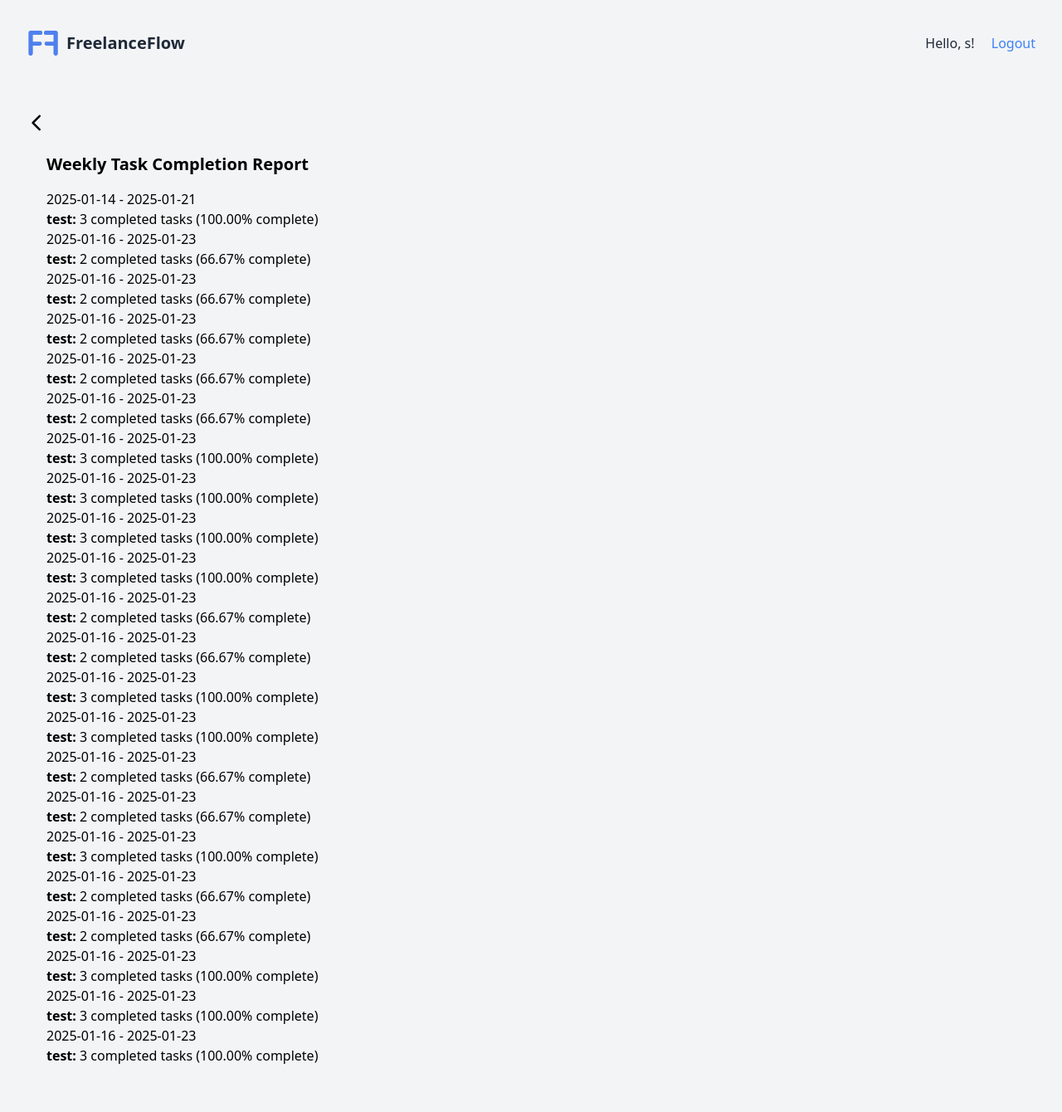
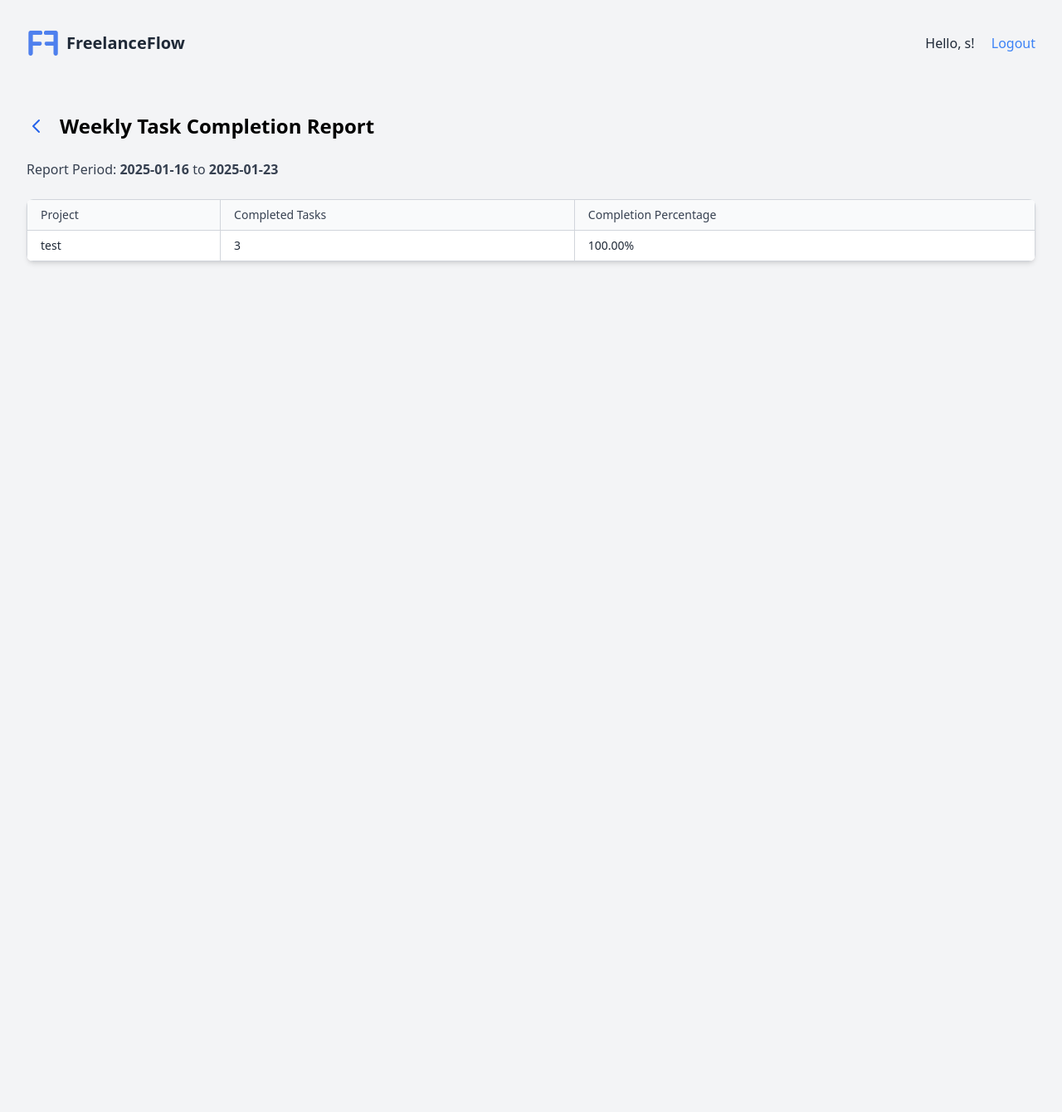
Before and after one commit to svantip/FreelanceFlow, a Django app: page /reports/weekly/ in a window 1280 px wide. Shown: the whole page at 83% size. After the commit the page ends 318 px from the top, so only its background shows below. Run offline with Django 5.2, Linux system fonts and the light colour scheme; a user stored in the database is signed in; data comes from the database, SQL or seed files in the repository; both versions use the stored data as it was after the commit; parts of the project's set-up code (start-up, migrations or seed data) failed here and were passed over; some libraries are stand-ins or nearby versions.

Commit message:
Fixed batch processing report generation using celery

```diff
--- a/FreelanceFlow/FreelanceFlow/celery.py
+++ b/FreelanceFlow/FreelanceFlow/celery.py
@@ -10,8 +10,14 @@ os.environ.setdefault('DJANGO_SETTINGS_MODULE', 'FreelanceFlow.settings')
 
 app = Celery('FreelanceFlow')
 
+app.conf.broker_connection_retry_on_startup = True
+
 # Load settings from Django settings, using the 'CELERY' namespace
 app.config_from_object('django.conf:settings', namespace='CELERY')
 
 # Autodiscover tasks in all installed apps
 app.autodiscover_tasks()
+
+@app.task(bind=True)
+def debug_task(self):
+    print(f'Request: {self.request!r}')
--- a/FreelanceFlow/myapp/models.py
+++ b/FreelanceFlow/myapp/models.py
@@ -93,16 +93,16 @@ class Task(models.Model):
         return cls.objects.filter(task_priority=priority)
 
 
+from django.db import models
+from django.utils.timezone import now
+
 class WeeklyReport(models.Model):
     project = models.ForeignKey('Project', on_delete=models.CASCADE)
     completed_tasks_count = models.IntegerField()
     start_date = models.DateTimeField()
     end_date = models.DateTimeField()
-    generated_at = models.DateTimeField(auto_now_add=True)
+    completion_percentage = models.FloatField()  # Add this field
+    generated_at = models.DateTimeField(default=now)
 
     def __str__(self):
-        return f"Weekly Report for {self.project.project_name} ({self.start_date} - {self.end_date})"
-
-    def completion_percentage(self):
-        total_tasks = self.project.tasks.count()
-        return (self.completed_tasks_count / total_tasks * 100) if total_tasks > 0 else 0
+        return f"Weekly Report for {self.project} ({self.start_date} - {self.end_date})"
--- a/FreelanceFlow/myapp/templates/reports/weekly_report.html
+++ b/FreelanceFlow/myapp/templates/reports/weekly_report.html
@@ -2,34 +2,55 @@
 {% block title %}Weekly Report{% endblock %}
 {% block content %}
 <div class="p-8">
-  <div class="flex flex-row h-auto items-center space-x-2">
-    <a href="{% url 'myapp:home' %}">
-      <svg xmlns="http://www.w3.org/2000/svg" width="24" height="24" viewBox="0 0 24 24">
-        <path fill="none" d="M0 0h24v24H0V0z" opacity=".87"></path>
-        <path
-          d="M16.62 2.99c-.49-.49-1.28-.49-1.77 0L6.54 11.3c-.39.39-.39 1.02 0 1.41l8.31 8.31c.49.49 1.28.49 1.77 0s.49-1.28 0-1.77L9.38 12l7.25-7.25c.48-.48.48-1.28-.01-1.76z">
-        </path>
+  <!-- Back Button -->
+  <div class="flex items-center space-x-4 mb-6">
+    <a href="{% url 'myapp:home' %}" class="text-blue-600 hover:text-blue-800">
+      <svg xmlns="http://www.w3.org/2000/svg" class="h-6 w-6" fill="none" viewBox="0 0 24 24" stroke="currentColor">
+        <path stroke-linecap="round" stroke-linejoin="round" stroke-width="2" d="M15 19l-7-7 7-7" />
       </svg>
     </a>
-    <h1 class="text-xl font-bold">{{ project.project_name }}</h1>
+    <h1 class="text-2xl font-bold">Weekly Task Completion Report</h1>
   </div>
-  <div class="container mx-auto p-6">
-    <h1 class="text-xl font-bold mb-4">Weekly Task Completion Report</h1>
+
+  <!-- Report Period -->
+  {% if start_date and end_date %}
+  <div class="mb-6">
+    <p class="text-gray-700">Report Period:
+      <span class="font-semibold">{{ start_date|date:"Y-m-d" }}</span>
+      to
+      <span class="font-semibold">{{ end_date|date:"Y-m-d" }}</span>
+    </p>
+  </div>
+  {% endif %}
+
+  <!-- Report Table -->
+  <div class="bg-white shadow-md rounded-lg overflow-hidden">
     {% if reports %}
-      <ul>
+    <table class="min-w-full table-auto border-collapse border border-gray-300">
+      <thead class="bg-gray-50">
+        <tr>
+          <th class="px-4 py-2 border border-gray-300 text-left text-sm font-medium text-gray-700">Project</th>
+          <th class="px-4 py-2 border border-gray-300 text-left text-sm font-medium text-gray-700">Completed Tasks</th>
+          <th class="px-4 py-2 border border-gray-300 text-left text-sm font-medium text-gray-700">Completion Percentage</th>
+        </tr>
+      </thead>
+      <tbody>
         {% for report in reports %}
-          <h2 class="text-l font-normal">
-            {{ report.start_date|date:"Y-m-d" }} - {{ report.end_date|date:"Y-m-d" }}
-          </h2>
-          <li>
-            <strong>{{ report.project.project_name }}:</strong>
-            {{ report.completed_tasks_count }} completed tasks
-            ({{ report.completion_percentage|floatformat:2 }}% complete)
-          </li>
+        <tr class="hover:bg-gray-50">
+          <td class="px-4 py-2 border border-gray-300 text-sm text-gray-800">{{ report.project_name }}</td>
+          <td class="px-4 py-2 border border-gray-300 text-sm text-gray-800">{{ report.completed_tasks_count }}</td>
+          <td class="px-4 py-2 border border-gray-300 text-sm text-gray-800">
+            {{ report.completion_percentage|floatformat:2 }}%
+          </td>
+        </tr>
         {% endfor %}
-      </ul>
+      </tbody>
+    </table>
     {% else %}
-      <p>No tasks completed this week.</p>
+    <!-- No Reports Message -->
+    <div class="p-4 text-center text-gray-600">
+      <p>No reports available.</p>
+    </div>
     {% endif %}
   </div>
 </div>
--- a/FreelanceFlow/myapp/views.py
+++ b/FreelanceFlow/myapp/views.py
@@ -372,39 +372,79 @@ def delete_task(request, task_id):
     return JsonResponse({"error": "Invalid request method"}, status=405)
 
 
+from django.contrib import messages
+from django.shortcuts import redirect
+from django.http import JsonResponse
+from django.contrib.auth.decorators import login_required
+from django.core.cache import cache
+from .tasks import generate_weekly_report
+
 @login_required
 def generate_report(request):
     if request.method == "POST":
         # Trigger the Celery task
         generate_weekly_report.delay()
-        # Optionally clear the cache to force fresh data
-        cache.delete('weekly_report')
-        messages.success(request, "The weekly report is being generated.")
-        # Redirect to the weekly report page
+
+        # Clear the cache to ensure fresh data is retrieved next time
+        cache.delete("latest_weekly_reports")
+        messages.success(request, "The weekly report is being generated. Please check back shortly.")
         return redirect("myapp:weekly_report")
 
     return JsonResponse({"error": "Invalid request method"}, status=400)
 
+from django.db.models import Max
+from django.shortcuts import render
+from django.core.cache import cache
+from .models import WeeklyReport
 
-@login_required
 def weekly_report(request):
-    reports = cache.get('weekly_report')
+    cache.delete("latest_weekly_reports")
+    # Define the cache key
+    cache_key = "latest_weekly_reports"
 
-    # Fetch reports if not cached
-    if not reports:
-        end_date = now()
-        start_date = end_date - timedelta(days=7)
-        start_date = start_date.astimezone()
-        end_date = end_date.astimezone()
+    # Try to retrieve cached data
+    cached_data = cache.get(cache_key)
 
-        reports = WeeklyReport.objects.filter(
-            start_date__lte=end_date,
-            end_date__gte=start_date
-        ).select_related('project')
+    if not cached_data:
+        # Retrieve the latest report for each project
+        latest_reports_ids = (
+            WeeklyReport.objects.values("project_id")
+            .annotate(latest_id=Max("id"))
+            .values_list("latest_id", flat=True)
+        )
 
+        # Fetch the actual reports from the database
+        latest_reports = WeeklyReport.objects.filter(id__in=latest_reports_ids).select_related("project")
+
+        # Serialize the reports into a dictionary for caching
+        serialized_reports = [
+            {
+                "project_name": report.project.project_name,
+                "completed_tasks_count": report.completed_tasks_count,
+                "completion_percentage": report.completion_percentage,
+                "start_date": report.start_date,
+                "end_date": report.end_date,
+            }
+            for report in latest_reports
+        ]
+
+        # Cache the serialized data for 1 hour
+        cache.set(cache_key, serialized_reports, timeout=60 * 60)
+    else:
+        # Deserialize the cached data
+        serialized_reports = cached_data
+
+    # Handle case when no reports exist
+    if not serialized_reports:
+        context = {
+            "message": "No reports are available.",
+        }
+        return render(request, "reports/no_reports.html", context)
+
+    # Pass the reports to the template
     context = {
-        "reports": reports,
-        "start_date": reports[0].start_date if reports else None,
-        "end_date": reports[0].end_date if reports else None,
+        "reports": serialized_reports,
+        "start_date": serialized_reports[0]["start_date"] if serialized_reports else None,
+        "end_date": serialized_reports[0]["end_date"] if serialized_reports else None,
     }
     return render(request, "reports/weekly_report.html", context)
--- a/FreelanceFlow/theme/static/css/dist/styles.css
+++ b/FreelanceFlow/theme/static/css/dist/styles.css
@@ -107,7 +107,7 @@
 }
 
 /*
-! tailwindcss v3.4.16 | MIT License | https://tailwindcss.com
+! tailwindcss v3.4.17 | MIT License | https://tailwindcss.com
 */
 
 /*
@@ -847,6 +847,10 @@ select {
   bottom: 0px;
 }
 
+.left-0 {
+  left: 0px;
+}
+
 .right-0 {
   right: 0px;
 }
@@ -859,10 +863,6 @@ select {
   z-index: 50;
 }
 
-.m-5 {
-  margin: 1.25rem;
-}
-
 .mx-auto {
   margin-left: auto;
   margin-right: auto;
@@ -870,6 +870,10 @@ select {
 
 .mb-4 {
   margin-bottom: 1rem;
+}
+
+.mb-6 {
+  margin-bottom: 1.5rem;
 }
 
 .ml-2 {
@@ -1004,6 +1008,10 @@ select {
   width: 100vw;
 }
 
+.min-w-full {
+  min-width: 100%;
+}
+
 .max-w-2xl {
   max-width: 42rem;
 }
@@ -1018,6 +1026,14 @@ select {
 
 .flex-1 {
   flex: 1 1 0%;
+}
+
+.table-auto {
+  table-layout: auto;
+}
+
+.border-collapse {
+  border-collapse: collapse;
 }
 
 .transform {
@@ -1094,6 +1110,10 @@ select {
   margin-bottom: calc(1.25rem * var(--tw-space-y-reverse));
 }
 
+.overflow-hidden {
+  overflow: hidden;
+}
+
 .truncate {
   overflow: hidden;
   text-overflow: ellipsis;
@@ -1146,6 +1166,11 @@ select {
 .bg-gray-300 {
   --tw-bg-opacity: 1;
   background-color: rgb(209 213 219 / var(--tw-bg-opacity, 1));
+}
+
+.bg-gray-50 {
+  --tw-bg-opacity: 1;
+  background-color: rgb(249 250 251 / var(--tw-bg-opacity, 1));
 }
 
 .bg-gray-500 {
@@ -1216,6 +1241,11 @@ select {
   text-align: center;
 }
 
+.text-2xl {
+  font-size: 1.5rem;
+  line-height: 2rem;
+}
+
 .text-lg {
   font-size: 1.125rem;
   line-height: 1.75rem;
@@ -1241,10 +1271,6 @@ select {
 
 .font-medium {
   font-weight: 500;
-}
-
-.font-normal {
-  font-weight: 400;
 }
 
 .font-semibold {
@@ -1396,6 +1422,11 @@ select {
   background-color: rgb(29 78 216 / var(--tw-bg-opacity, 1));
 }
 
+.hover\:bg-gray-50:hover {
+  --tw-bg-opacity: 1;
+  background-color: rgb(249 250 251 / var(--tw-bg-opacity, 1));
+}
+
 .hover\:bg-gray-600:hover {
   --tw-bg-opacity: 1;
   background-color: rgb(75 85 99 / var(--tw-bg-opacity, 1));
@@ -1409,6 +1440,11 @@ select {
 .hover\:text-blue-700:hover {
   --tw-text-opacity: 1;
   color: rgb(29 78 216 / var(--tw-text-opacity, 1));
+}
+
+.hover\:text-blue-800:hover {
+  --tw-text-opacity: 1;
+  color: rgb(30 64 175 / var(--tw-text-opacity, 1));
 }
 
 .hover\:text-red-800:hover {
```
Also changed, not shown: FreelanceFlow/FreelanceFlow/settings.py (+27 -0 lines), FreelanceFlow/myapp/tasks.py (+46 -8 lines), FreelanceFlow/db.sqlite3, FreelanceFlow/myapp/migrations/0007_weeklyreport_completion_percentage_and_more.py (added), 3 other files.
